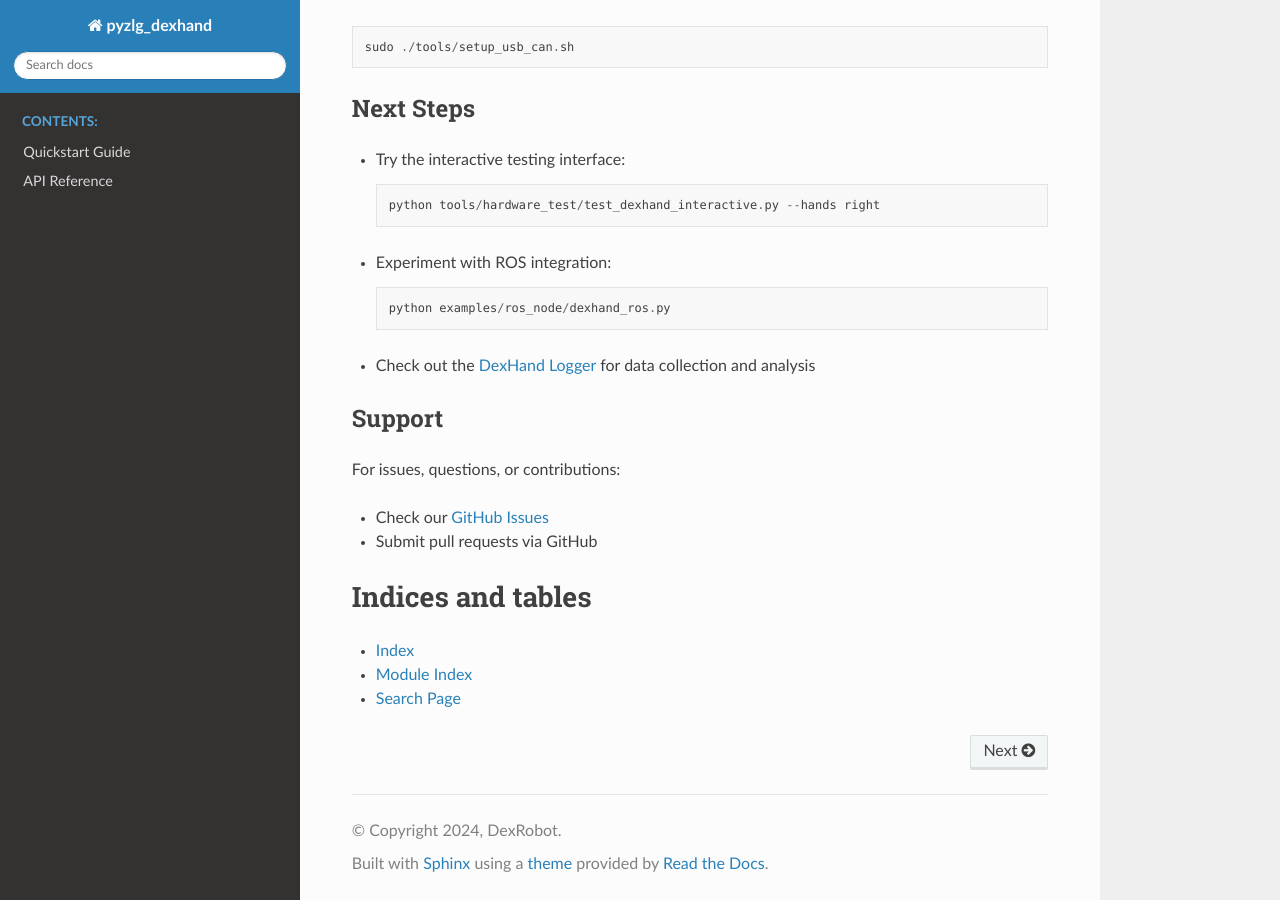
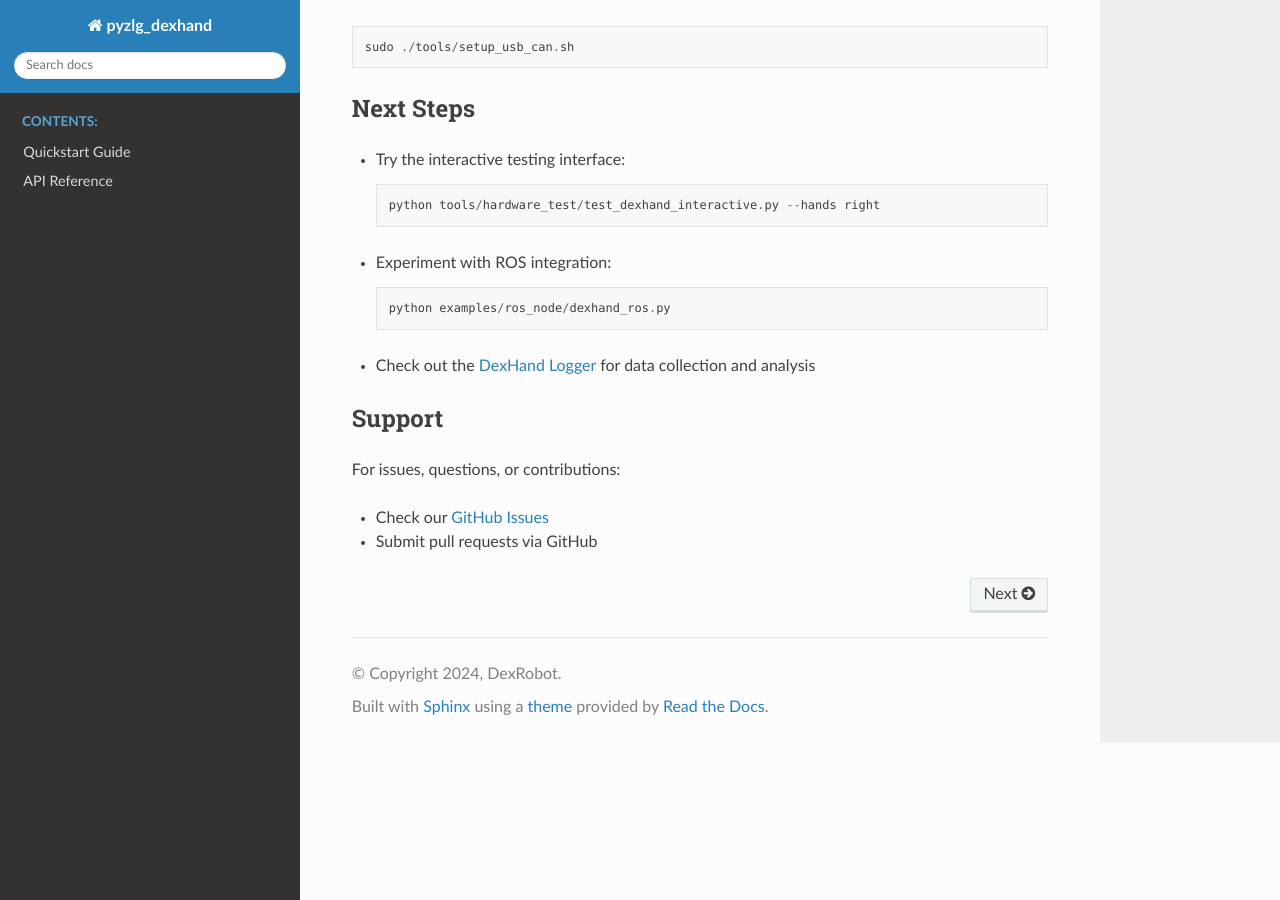
Before and after one commit to DexRobot/pyzlg_dexhand, a Sphinx documentation site: the page built from docs/index.rst, in a window 1280 px wide and 900 px high, scrolled down 1501 px. Built offline with Sphinx 7.4.7 and the Read the Docs theme 3.1.0, drawn with Linux system fonts in a browser that asks for light colours.

Commit message:
delete indice and table

```diff
--- a/docs/index.rst
+++ b/docs/index.rst
@@ -70,10 +70,3 @@ For issues, questions, or contributions:
 
 * Check our `GitHub Issues <https://github.com/dexrobot/pyzlg_dexhand/issues>`_
 * Submit pull requests via GitHub
-
-Indices and tables
-================
-
-* :ref:`genindex`
-* :ref:`modindex`
-* :ref:`search`
```
